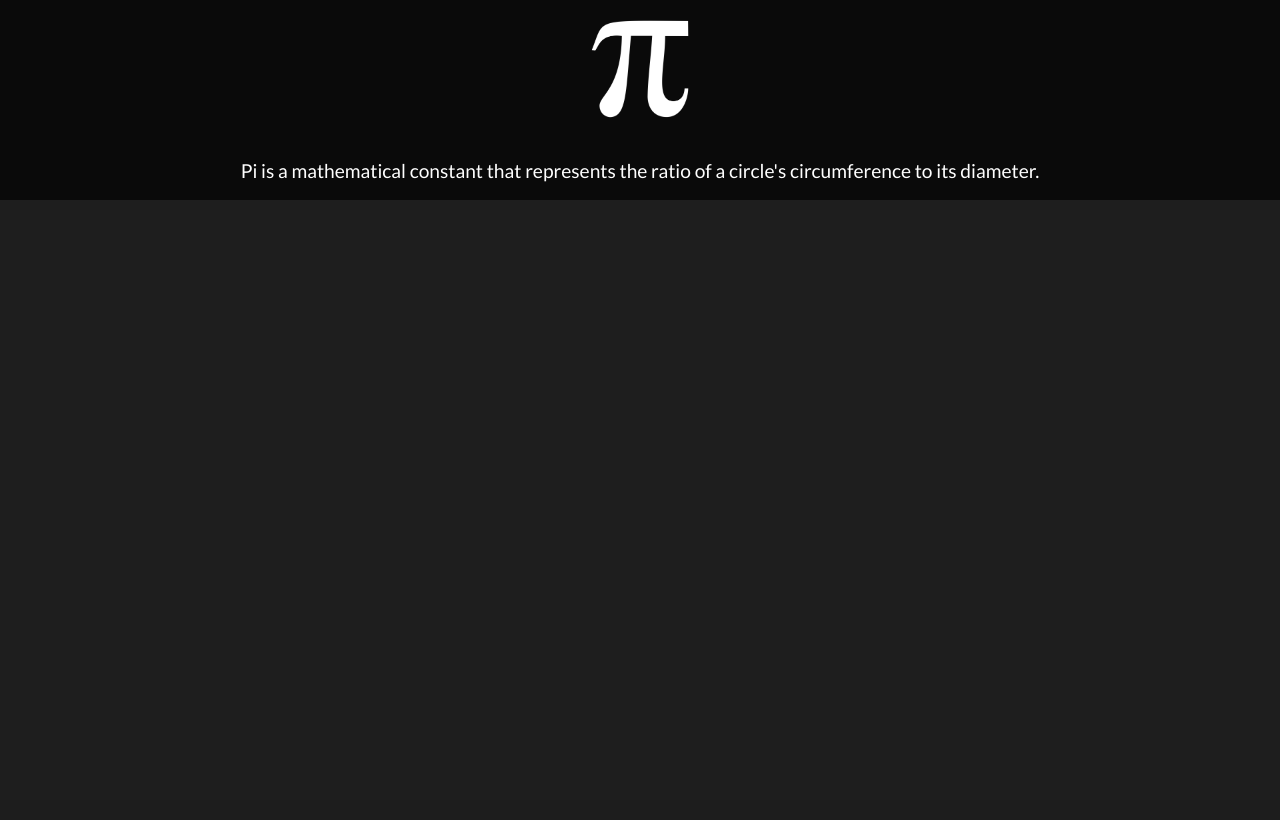
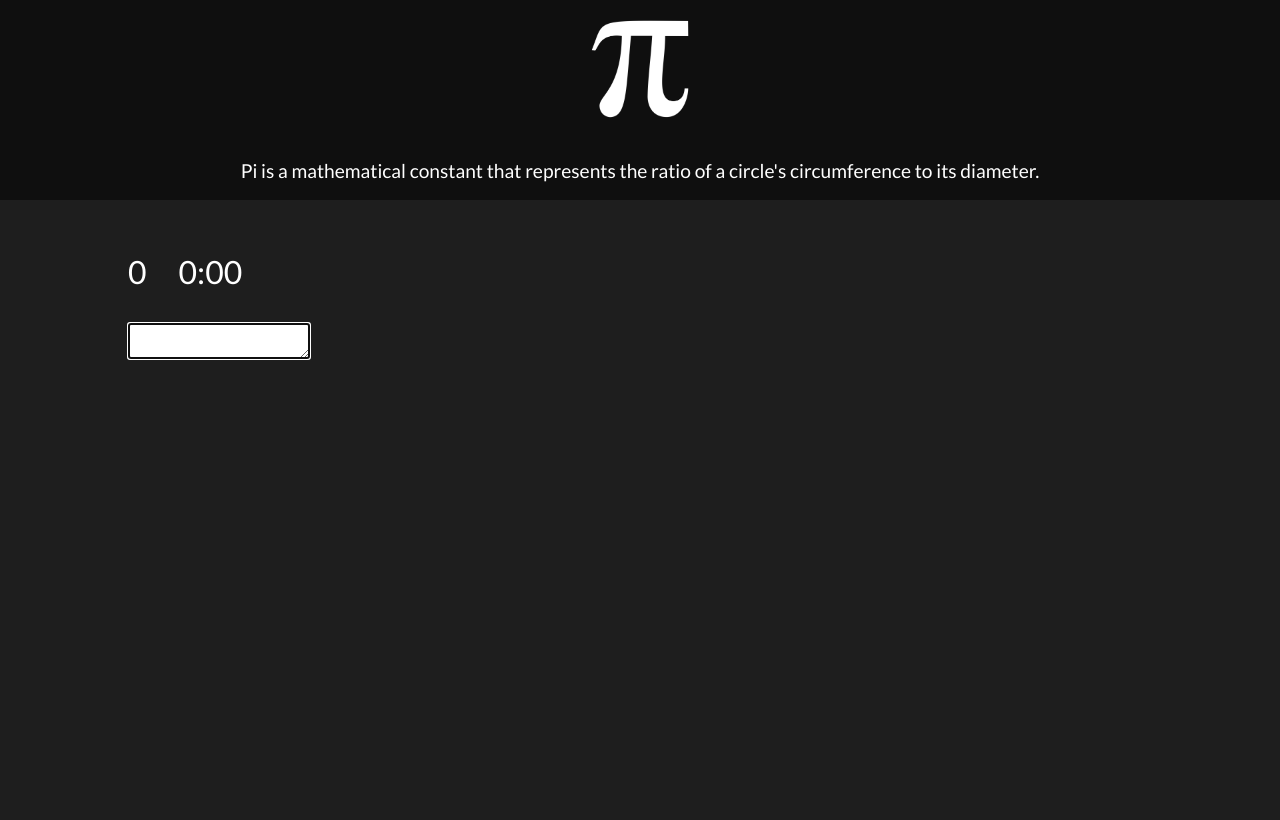
Before and after one commit to taemincode/Pi, a Flask app: page / in a window 1280 px wide; the page is wider, and only the part inside the window is pictured. Before the commit the page ends 200 px from the top of that part, so only its background shows below. Run offline with Flask 3, Linux system fonts and the light colour scheme.

Commit message:
added scoreboard and input

```diff
--- a/app/static/css/style.css
+++ b/app/static/css/style.css
@@ -9,7 +9,7 @@ body {
 .top_container {
     height: 25vh;
     width: 100vw;
-    background-color: rgb(10, 10, 10);
+    background-color: rgb(15, 15, 15);
     color: white;
     display: flex;
     flex-direction: column;
@@ -24,3 +24,24 @@ body {
     margin-top: 20px;
     margin-bottom: 20px;
 }
+
+.bottom_container {
+    height: 75vh;
+    width: 100vw;
+    color: white;
+    display: flex;
+    flex-direction: column;
+    margin-right: 10vw;
+    margin-left: 10vw;
+    margin-top: 20px;
+}
+
+.score {
+    display: flex;
+    flex-direction: row;
+    font-size: 2rem;
+}
+
+#score {
+    margin-right: 2rem;
+}
--- a/app/templates/index.html
+++ b/app/templates/index.html
@@ -18,7 +18,12 @@
                 </div>
             </div>
             <div class="bottom_container">
-
+                <div class="score">
+                    <p id = "score">0</p>
+                    <p id = "time">0:00</p>
+                </div>
+                <div class = "input-container">
+                    <textarea id="input" class="input" autofocus></textarea>
             </div>
         </main>
         <script>
```
